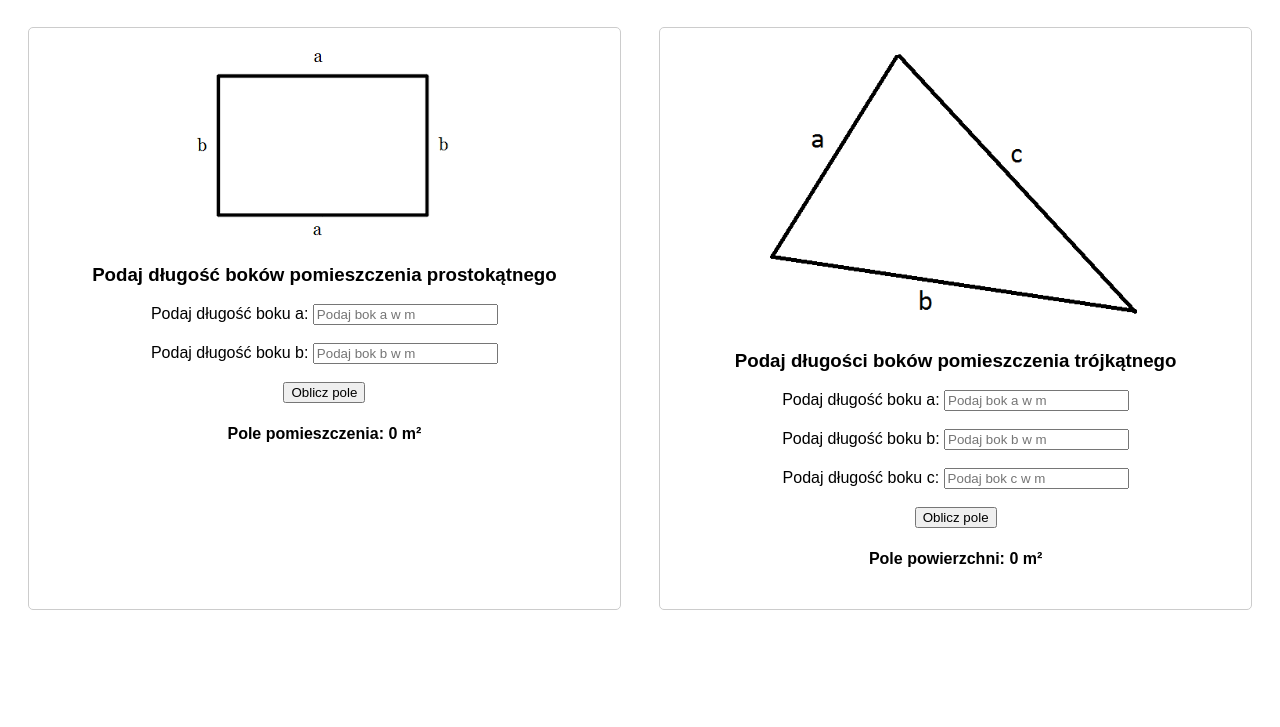
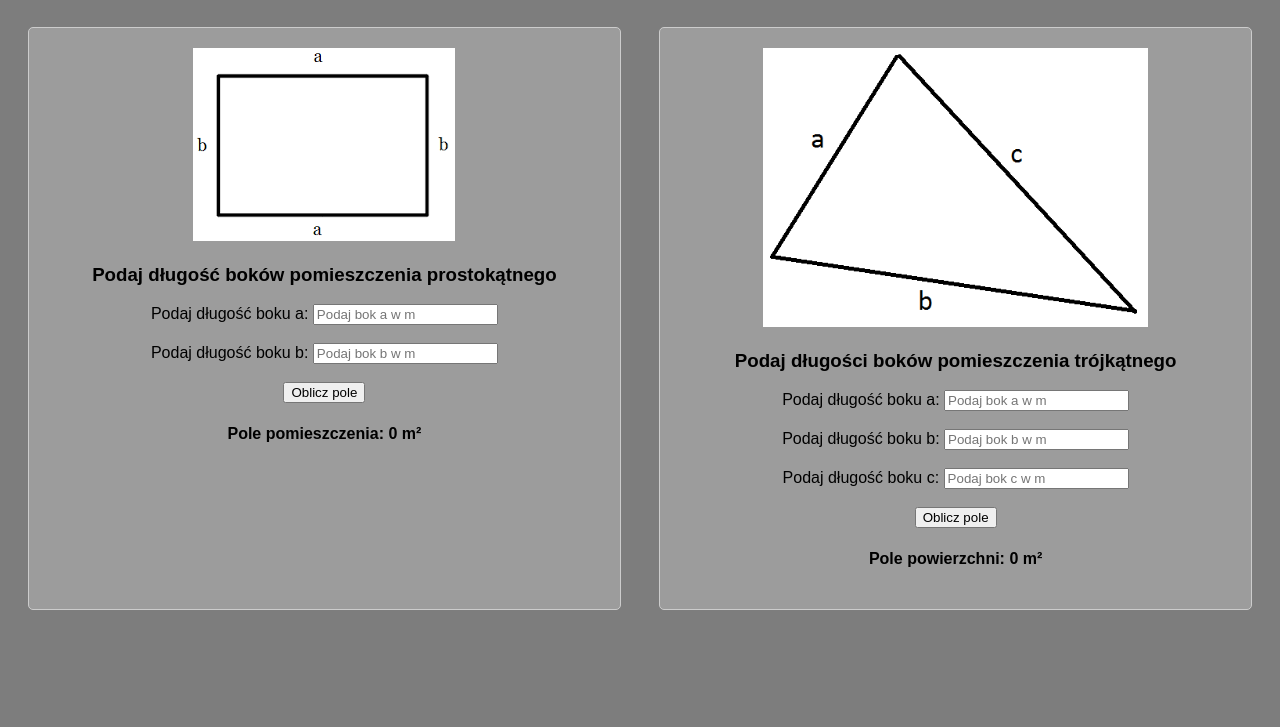
Before and after one commit to XiNIWO/WiAI-kalkafelkorza, a plain HTML site: page index.html in a window 1280 px wide. Shown: the part 73-800 px from the top of the page. Drawn offline with Linux system fonts and the light colour scheme.

Commit message:
Update index.html

```diff
--- a/index.html
+++ b/index.html
@@ -8,6 +8,7 @@
         body {
             font-family: Arial, sans-serif;
             text-align: center;
+            background-color: #7d7d7d;
         }
 
         .container {
@@ -21,6 +22,7 @@
             padding: 20px;
             border: 1px solid #ccc;
             border-radius: 5px;
+            background-color: #9c9c9c;
         }
 
         img {
```
